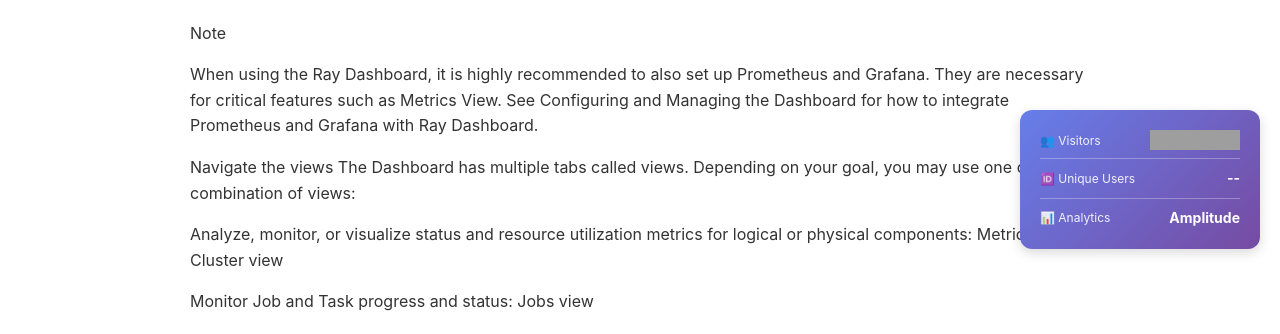
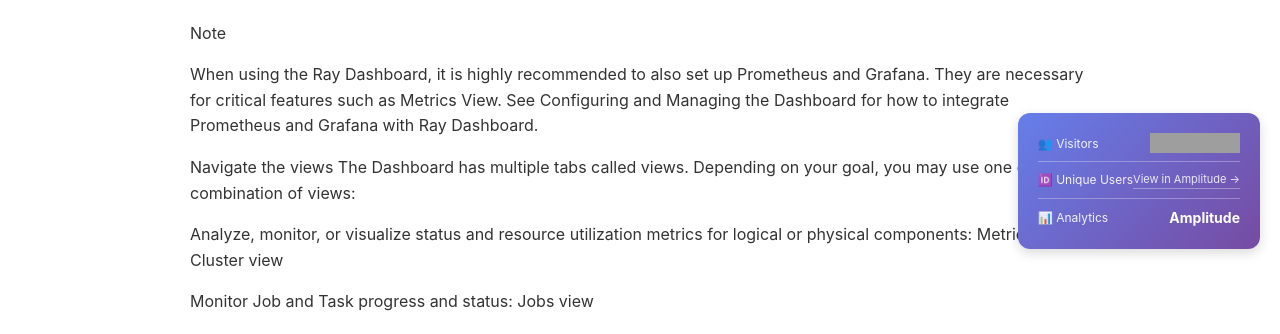
Before and after one commit to priyankavgalagali/vetcorless_Pageindex, a Jekyll site: the page built from index.md, in a window 1280 px wide. Shown: the part 631-965 px from the top of the page. Built offline with Jekyll 4.4.1, drawn with Linux system fonts in a browser that asks for light colours; grey boxes are pictures that could not be loaded.

Commit message:
Update default.html

```diff
--- a/_layouts/default.html
+++ b/_layouts/default.html
@@ -88,6 +75,16 @@
       background: rgba(255,255,255,0.3);
       margin: 8px 0;
     }
+    .visitor-stats a {
+      color: white;
+      font-size: 11px;
+      opacity: 0.85;
+      text-decoration: none;
+      border-bottom: 1px solid rgba(255,255,255,0.4);
+    }
+    .visitor-stats a:hover {
+      opacity: 1;
+    }
     @media (max-width: 768px) {
       .visitor-stats {
         bottom: 10px;
@@ -106,16 +103,22 @@
 <body>
   {{ content }}
 
-  <!-- Visitor Counter Display using Image Badges -->
+  <!-- Visitor Counter Widget -->
   <div class="visitor-stats">
     <div class="stat-row">
       <span class="stat-label">👥 Visitors</span>
-      <img src="https://hits.seeyoufarm.com/api/count/incr/badge.svg?url=https%3A%2F%2Fpriyankavgalagali.github.io%2Fvetcorless_Pageindex&count_bg=%23FFFFFF&title_bg=%23667eea&icon=&icon_color=%23E7E7E7&title=&edge_flat=true" alt="visitor count" style="height: 20px; vertical-align: middle;"/>
+      <img
+        src="https://hits.seeyoufarm.com/api/count/incr/badge.svg?url=https%3A%2F%2Fpriyankavgalagali.github.io%2Fvetcorless_Pageindex&count_bg=%23FFFFFF&title_bg=%23667eea&icon=&icon_color=%23E7E7E7&title=&edge_flat=true"
+        alt="visitor count"
+        style="height: 20px; vertical-align: middle;"
+      />
     </div>
     <div class="divider"></div>
     <div class="stat-row">
       <span class="stat-label">🆔 Unique Users</span>
-      <span class="stat-value" id="unique-user-count" style="font-size: 14px;">--</span>
+      <a href="https://app.amplitude.com" target="_blank" rel="noopener">
+        View in Amplitude →
+      </a>
     </div>
     <div class="divider"></div>
     <div class="stat-row">
```
Also changed, not shown: other parts of _layouts/default.html (+0 -13 lines).
